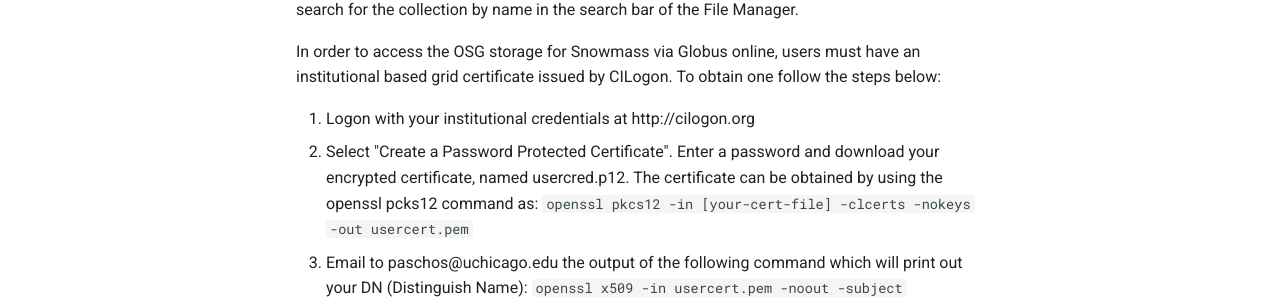
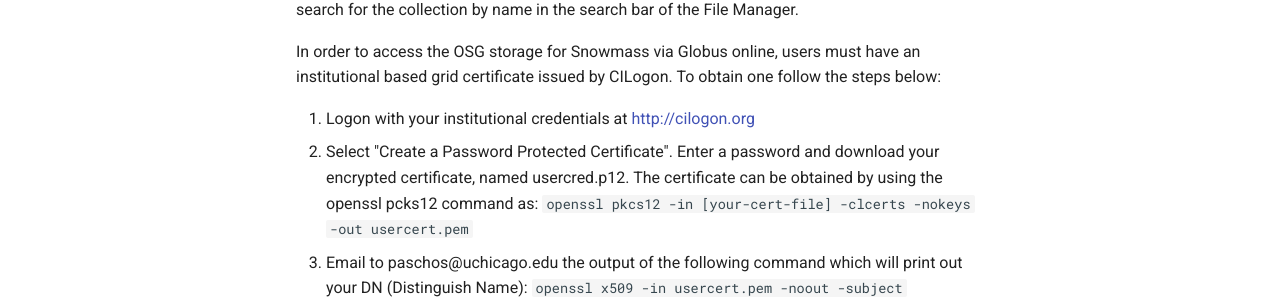
Before and after one commit to ppaschos/snowmass-connect-docs, an MkDocs documentation site: the page built from docs/globus.md, in a window 1280 px wide and 900 px high. Shown: the part 333-635 px from the top of the window. Built offline with MkDocs 1.6.1 and Material for MkDocs 9.7.7, drawn with Linux system fonts in a browser that asks for light colours; part of the change alters nothing that is shown.

```diff
--- a/docs/globus.md
+++ b/docs/globus.md
@@ -9,7 +9,7 @@ You can search for the collection by name in the search bar of the File Manager.
 In order to access the OSG storage for Snowmass via Globus online, users must have an institutional
 based grid certificate issued by CILogon. To obtain one follow the steps below:
 
-1. Logon with your institutional credentials at http://cilogon.org
+1. Logon with your institutional credentials at [http://cilogon.org](http://cilogon.org)
 2. Select "Create a Password Protected Certificate". Enter a password and download your encrypted certificate, named usercred.p12.
 The certificate can be obtained
 by using the openssl pcks12 command as: `openssl pkcs12 -in [your-cert-file] -clcerts -nokeys -out usercert.pem`
```
